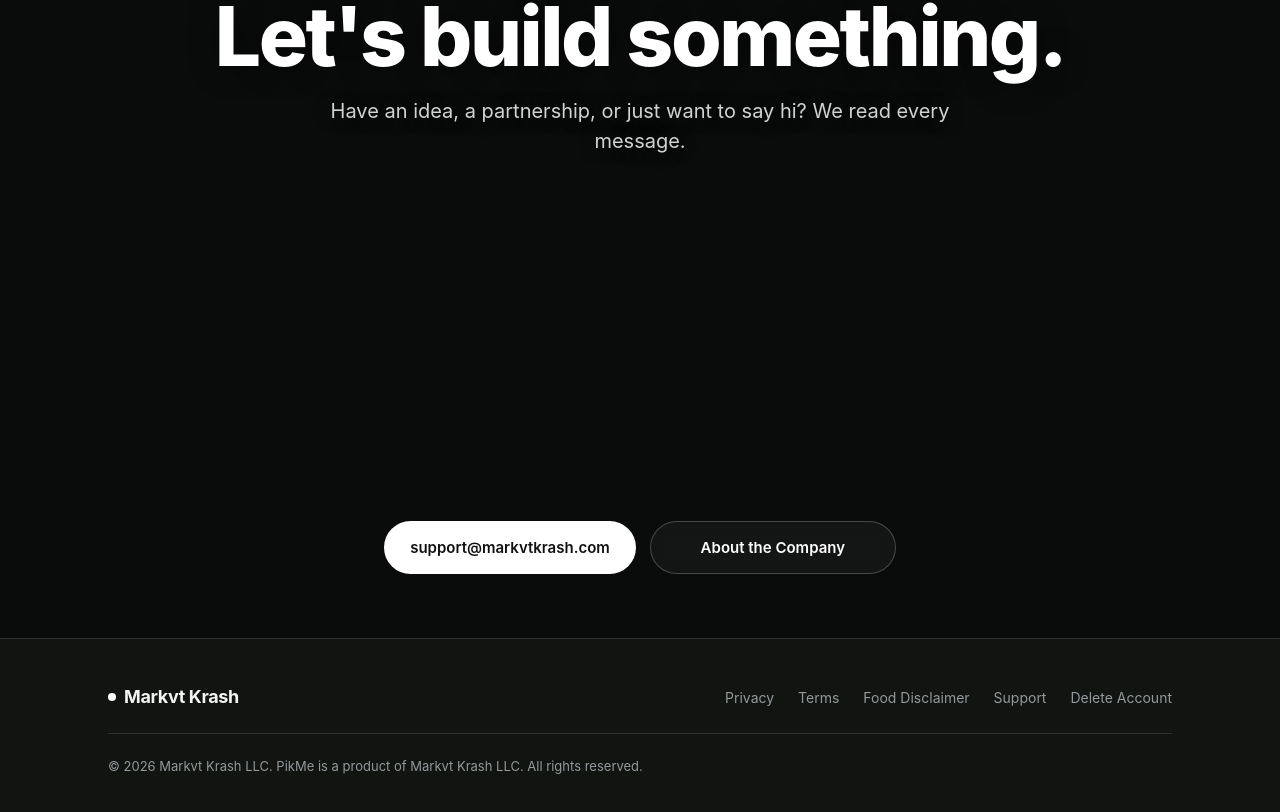
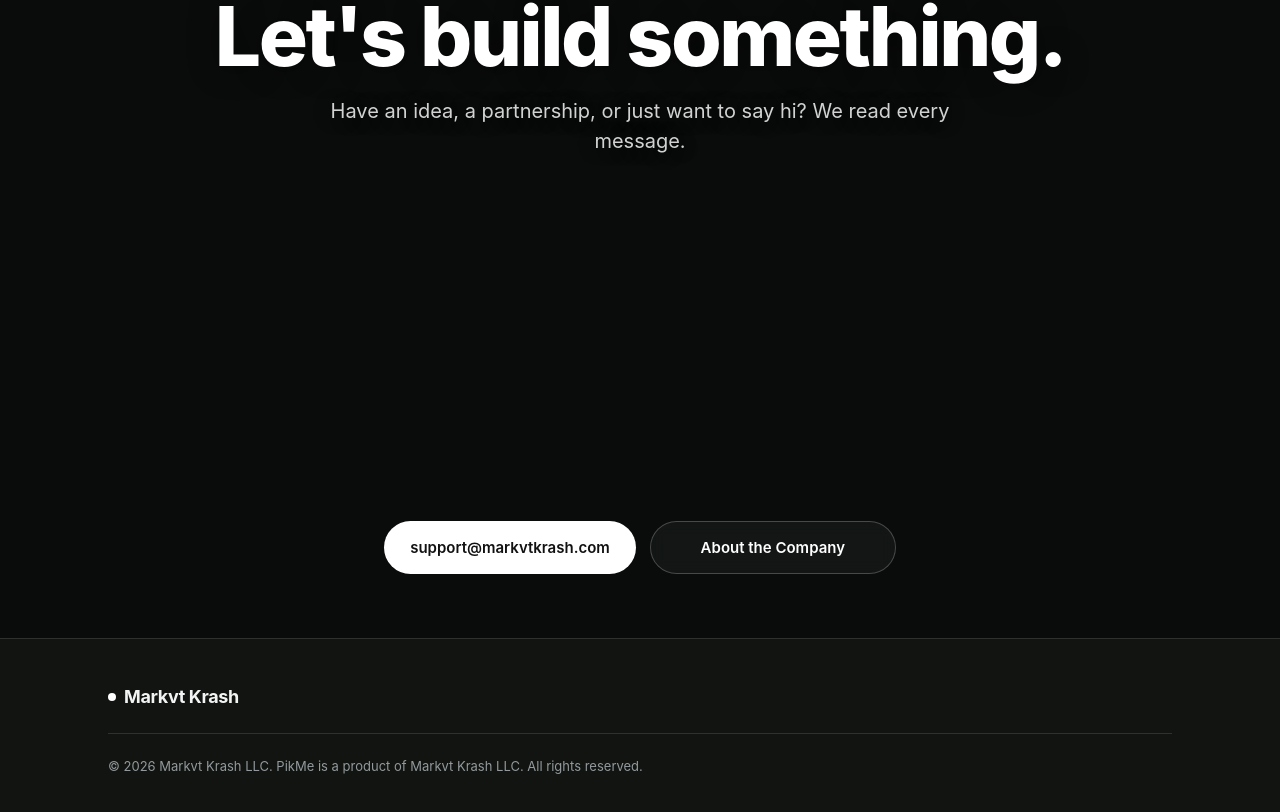
Before and after one commit to markvtkrash/mkrash-web, a Next.js app: page / in a window 1280 px wide. Shown: the part 2544-3356 px from the top of the page. Built offline with nearby package versions, Linux system fonts and the light colour scheme.

Commit message:
removed few links on the foolter

```diff
--- a/components/Footer.tsx
+++ b/components/Footer.tsx
@@ -1,5 +1,3 @@
-import Link from "next/link";
-
 export function Footer() {
   return (
     <footer>
@@ -7,13 +5,6 @@ export function Footer() {
         <div className="footer-grid">
           <div className="logo">
             <span className="dot" /> Markvt Krash
-          </div>
-          <div className="footer-links">
-            <Link href="/legal/privacy">Privacy</Link>
-            <Link href="/legal/terms">Terms</Link>
-            <Link href="/legal/food-disclaimer">Food Disclaimer</Link>
-            <Link href="/legal/support">Support</Link>
-            <Link href="/legal/delete-account">Delete Account</Link>
           </div>
         </div>
         <div className="copyright">
```
